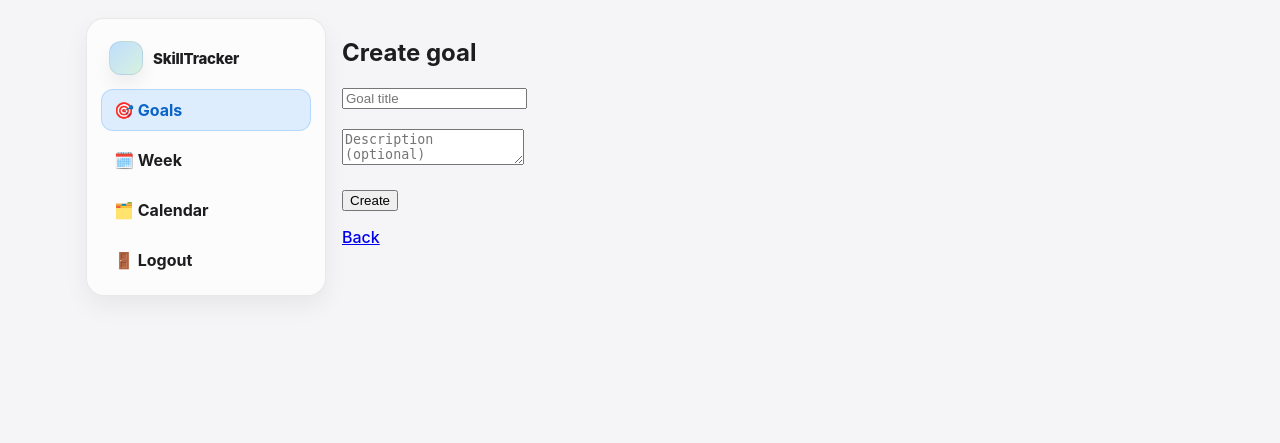
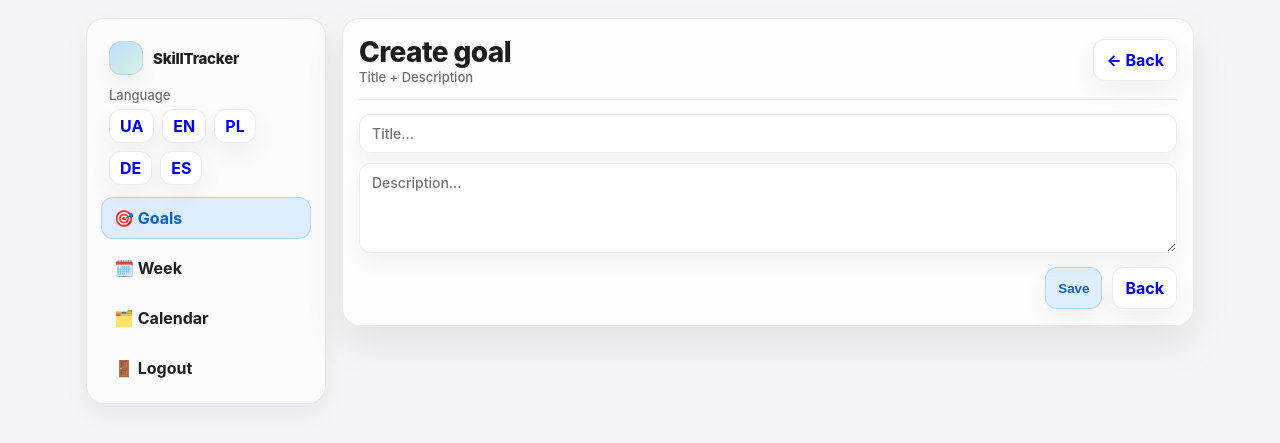
Before and after one commit to SytsevichRoma/skilltracker, a Flask app: page /goals/create in a window 1280 px wide. Shown: the top 443 px of the page. Run offline with Flask 3, Linux system fonts and the light colour scheme; the visitor is signed in with stand-in values (Sample User, id 1).

Commit message:
Add language switch (uk/en/pl/de/es) + Apple-style Goals UI

```diff
--- a/app/__init__.py
+++ b/app/__init__.py
@@ -1,32 +1,44 @@
-from flask import Flask
-from .config import Config
-from .extensions import db, migrate, login_manager, bcrypt
-from .routes.main import main_bp
-from .routes.auth import auth_bp
-from .routes.goals import goals_bp
-from .routes.tasks import tasks_bp
-from app.routes.calendar import calendar_bp
+from flask import Flask, request, session
 
-
+from app.config import Config
+from app.extensions import db, login_manager, migrate, babel, bcrypt
 
 
 def create_app():
     app = Flask(__name__)
     app.config.from_object(Config)
 
+    # ---- Extensions ----
     db.init_app(app)
+    login_manager.init_app(app)
     migrate.init_app(app, db)
+    bcrypt.init_app(app)
 
-    login_manager.init_app(app)
-    bcrypt.init_app(app)
     login_manager.login_view = "auth.login"
+
+    # ✅ Flask-Babel 4 locale selector
+    def get_locale():
+        lang = session.get("lang")
+        if lang in app.config.get("LANGUAGES", []):
+            return lang
+
+        return request.accept_languages.best_match(app.config.get("LANGUAGES", ["uk"])) or "uk"
+
+    babel.init_app(app, locale_selector=get_locale)
+
+    # ---- Blueprints ----
+    from app.routes.main import main_bp
+    from app.routes.auth import auth_bp
+    from app.routes.goals import goals_bp
+    from app.routes.tasks import tasks_bp
+    from app.routes.calendar import calendar_bp
+    from app.routes.i18n import i18n_bp
 
     app.register_blueprint(main_bp)
     app.register_blueprint(auth_bp)
     app.register_blueprint(goals_bp)
     app.register_blueprint(tasks_bp)
     app.register_blueprint(calendar_bp)
-
-
+    app.register_blueprint(i18n_bp)
 
     return app
--- a/app/routes/goals.py
+++ b/app/routes/goals.py
@@ -1,18 +1,23 @@
 from flask import Blueprint, render_template, request, redirect, url_for, flash
 from flask_login import login_required, current_user
+from flask_babel import _
+
 from app.extensions import db
 from app.models.goal import Goal
 from app.models.task import Task
 
 goals_bp = Blueprint("goals", __name__)
 
-
 @goals_bp.get("/goals")
 @login_required
 def list_goals():
-    goals = Goal.query.filter_by(user_id=current_user.id).order_by(Goal.id.desc()).all()
+    goals = (
+        Goal.query
+        .filter_by(user_id=current_user.id)
+        .order_by(Goal.id.desc())
+        .all()
+    )
     return render_template("goals.html", goals=goals)
-
 
 @goals_bp.route("/goals/create", methods=["GET", "POST"])
 @login_required
@@ -22,18 +27,17 @@ def create_goal():
         description = request.form.get("description", "").strip()
 
         if not title:
-            flash("Вкажи назву цілі", "danger")
+            flash(_("Title") + " ❌", "danger")
             return redirect(url_for("goals.create_goal"))
 
         goal = Goal(title=title, description=description, user_id=current_user.id)
         db.session.add(goal)
         db.session.commit()
 
-        flash("Ціль створено ✅", "success")
+        flash(_("Goal created ✅"), "success")
         return redirect(url_for("goals.list_goals"))
 
     return render_template("goal_create.html")
-
 
 @goals_bp.get("/goals/<int:goal_id>")
 @login_required
@@ -41,17 +45,3 @@ def goal_detail(goal_id):
     goal = Goal.query.filter_by(id=goal_id, user_id=current_user.id).first_or_404()
     tasks = Task.query.filter_by(goal_id=goal.id).order_by(Task.id.desc()).all()
     return render_template("goal_detail.html", goal=goal, tasks=tasks)
-
-
-@goals_bp.post("/goals/<int:goal_id>/delete")
-@login_required
-def delete_goal(goal_id):
-    goal = Goal.query.filter_by(id=goal_id, user_id=current_user.id).first_or_404()
-
-    # видаляємо всі tasks цієї цілі (без каскаду, вручну)
-    Task.query.filter_by(goal_id=goal.id).delete()
-    db.session.delete(goal)
-    db.session.commit()
-
-    flash("Ціль видалено 🗑️", "info")
-    return redirect(url_for("goals.list_goals"))
--- a/app/templates/base.html
+++ b/app/templates/base.html
@@ -32,7 +32,6 @@
       background:var(--bg);
       color:var(--text);
 
-      /* ✅ більш "app-like" шрифт */
       font-family:-apple-system, BlinkMacSystemFont, "SF Pro Text", "Segoe UI", Roboto, Arial, sans-serif;
       font-weight: 500;
     }
@@ -64,7 +63,7 @@
       display:flex;
       align-items:center;
       gap:10px;
-      padding: 8px 8px 14px;
+      padding: 8px 8px 12px;
     }
 
     .logo{
@@ -78,6 +77,14 @@
       font-weight: 800;
       letter-spacing:-.2px;
       font-size: 15px;
+    }
+
+    .langbox{
+      padding: 0 8px 12px;
+    }
+    .langbox .muted{ margin-bottom:6px; }
+    .langrow{
+      display:flex; gap:8px; flex-wrap:wrap;
     }
 
     .nav{
@@ -111,7 +118,6 @@
       font-weight: 750;
     }
 
-    /* ✅ загальні */
     .card{
       background: var(--card);
       border:1px solid var(--line);
@@ -135,7 +141,7 @@
     .h1{
       margin:0;
       font-size:28px;
-      font-weight: 800; /* ✅ менше “жиру” */
+      font-weight: 800;
       letter-spacing:-.6px;
     }
 
@@ -154,6 +160,10 @@
       cursor:pointer;
       box-shadow: var(--shadow-sm);
       transition: transform .06s ease, background .12s ease;
+      display: inline-flex;
+      align-items: center;
+      justify-content: center;
+      gap: 8px;
     }
     .btn:hover{ background: rgba(255,255,255,.95); }
     .btn:active{ transform: scale(.985); }
@@ -172,7 +182,7 @@
       font-weight: 700;
     }
 
-    .input, .select{
+    .input, .select, textarea.input{
       width: 100%;
       padding: 10px 12px;
       border-radius: 12px;
@@ -182,6 +192,7 @@
       font-size: 14px;
       outline: none;
       font-weight: 550;
+      font-family: inherit;
     }
 
     .row{
@@ -224,20 +235,32 @@
         <div class="brand-title">SkillTracker</div>
       </div>
 
+      <!-- ✅ Language switch -->
+      <div class="langbox">
+        <div class="muted">Language</div>
+        <div class="langrow">
+          <a class="btn" style="padding:6px 10px; text-decoration:none;" href="{{ url_for('i18n.set_lang', code='uk') }}">UA</a>
+          <a class="btn" style="padding:6px 10px; text-decoration:none;" href="{{ url_for('i18n.set_lang', code='en') }}">EN</a>
+          <a class="btn" style="padding:6px 10px; text-decoration:none;" href="{{ url_for('i18n.set_lang', code='pl') }}">PL</a>
+          <a class="btn" style="padding:6px 10px; text-decoration:none;" href="{{ url_for('i18n.set_lang', code='de') }}">DE</a>
+          <a class="btn" style="padding:6px 10px; text-decoration:none;" href="{{ url_for('i18n.set_lang', code='es') }}">ES</a>
+        </div>
+      </div>
+
       <nav class="nav">
         <a href="{{ url_for('goals.list_goals') }}"
            class="{% if request.path.startswith('/goals') %}active{% endif %}">
-          🎯 Goals
+          🎯 {{ _("Goals") }}
         </a>
 
         <a href="{{ url_for('tasks.week_view') }}"
            class="{% if request.path.startswith('/week') %}active{% endif %}">
-          🗓️ Week
+          🗓️ {{ _("Week") }}
         </a>
 
         <a href="{{ url_for('calendar.month_view') }}"
            class="{% if request.path.startswith('/calendar') %}active{% endif %}">
-          🗂️ Calendar
+          🗂️ {{ _("Calendar") }}
         </a>
 
         <a href="{{ url_for('auth.logout') }}">
--- a/app/templates/goal_create.html
+++ b/app/templates/goal_create.html
@@ -1,16 +1,34 @@
 {% extends "base.html" %}
-{% block title %}Create goal{% endblock %}
+{% block title %}{{ _("Create goal") }}{% endblock %}
 
 {% block content %}
-  <h2>Create goal</h2>
+<div class="card pad">
+  <div class="top">
+    <div>
+      <h1 class="h1">{{ _("Create goal") }}</h1>
+      <div class="muted">{{ _("Title") }} + {{ _("Description") }}</div>
+    </div>
+    <a class="btn" href="{{ url_for('goals.list_goals') }}" style="text-decoration:none;">← {{ _("Back") }}</a>
+  </div>
+
+  <div class="divider"></div>
 
   <form method="post">
-    <input type="text" name="title" placeholder="Goal title" required>
-    <br><br>
-    <textarea name="description" placeholder="Description (optional)"></textarea>
-    <br><br>
-    <button type="submit">Create</button>
+    <div class="row">
+      <input class="input" type="text" name="title" placeholder="{{ _('Title') }}..." required>
+    </div>
+
+    <div style="height:10px;"></div>
+
+    <div class="row">
+      <textarea class="input" name="description" placeholder="{{ _('Description') }}..."
+                rows="4" style="resize: vertical;"></textarea>
+    </div>
+
+    <div style="margin-top: 14px; display:flex; justify-content:flex-end; gap:10px;">
+      <button class="btn btn-primary" type="submit">{{ _("Save") }}</button>
+      <a class="btn" href="{{ url_for('goals.list_goals') }}" style="text-decoration:none;">{{ _("Back") }}</a>
+    </div>
   </form>
-
-  <p><a href="{{ url_for('goals.list_goals') }}">Back</a></p>
+</div>
 {% endblock %}
--- a/requirements.txt
+++ b/requirements.txt
@@ -15,3 +15,4 @@ MarkupSafe==3.0.3
 SQLAlchemy==2.0.45
 typing_extensions==4.15.0
 Werkzeug==3.1.5
+Flask-Babel==4.0.0
```
Also changed, not shown: app/config.py (+10 -4 lines), app/extensions.py (+8 -2 lines), app/routes/i18n.py (added, +9 -0 lines), app/templates/goal_detail.html (+62 -40 lines), app/templates/goals.html (+77 -13 lines), app/translations/de/LC_MESSAGES/messages.po (added), app/translations/en/LC_MESSAGES/messages.po (added), app/translations/es/LC_MESSAGES/messages.po (added), app/translations/pl/LC_MESSAGES/messages.po (added), app/translations/uk/LC_MESSAGES/messages.po (added), 5 other files.
